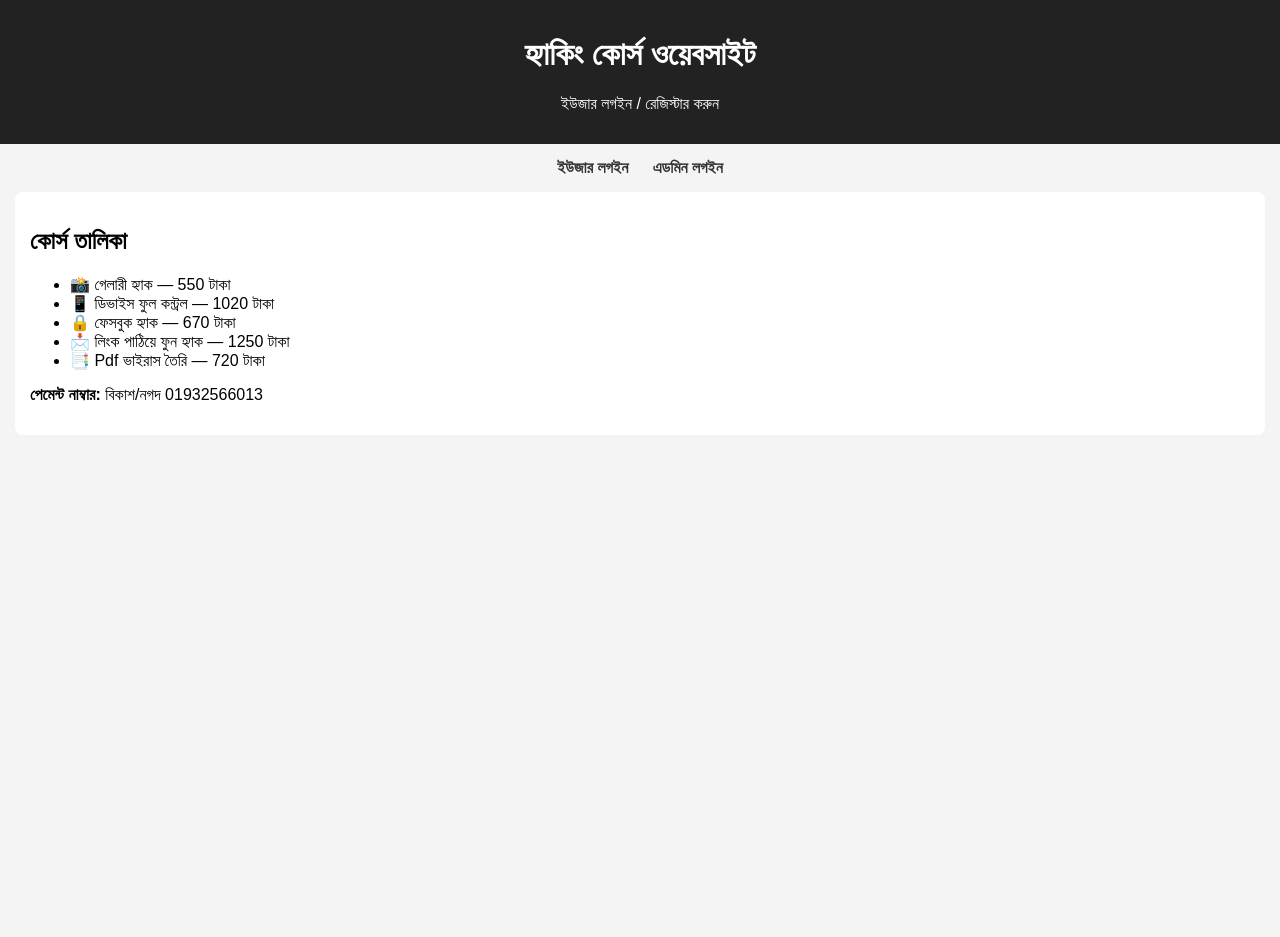
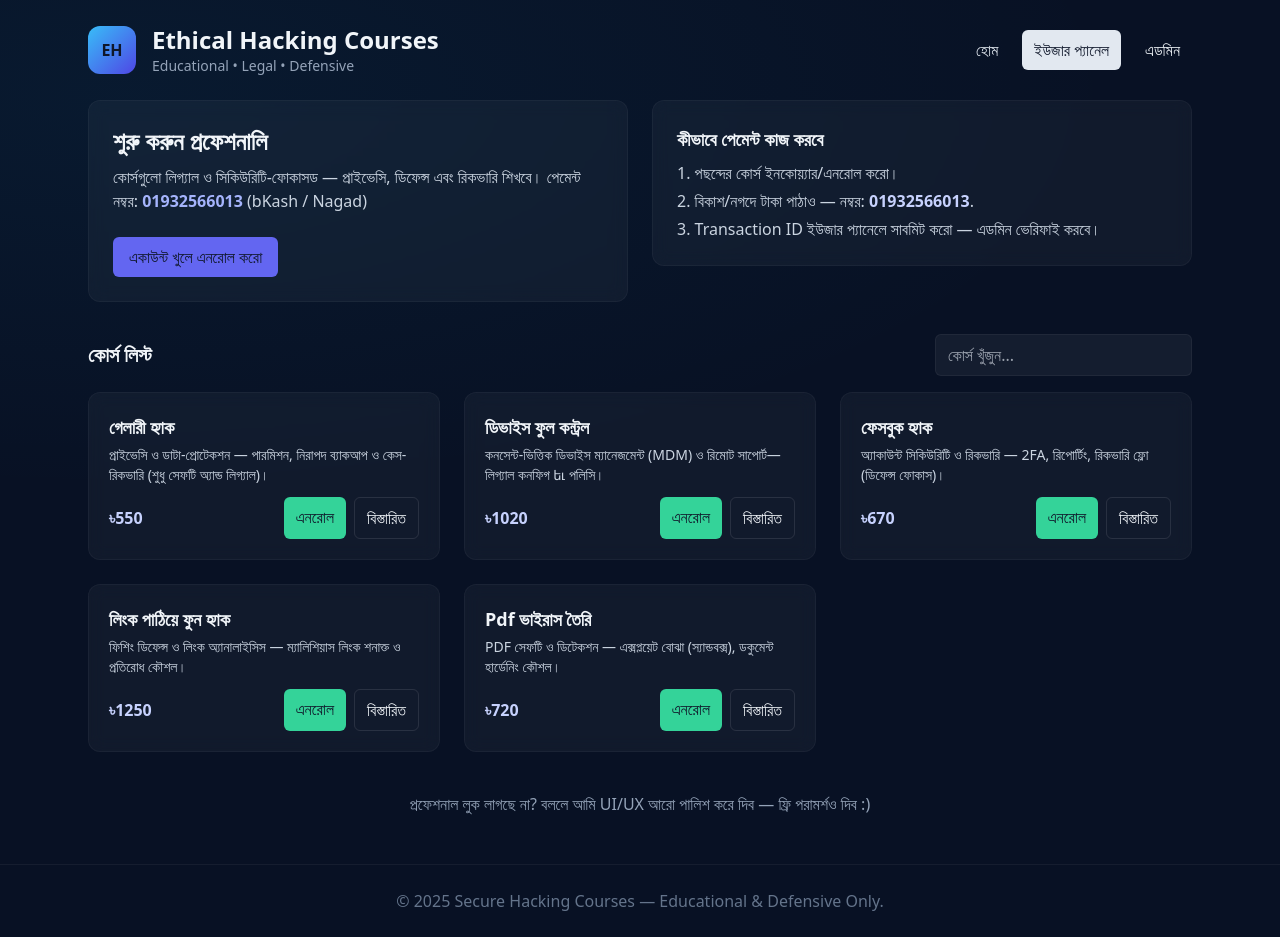
Before and after one commit to limonmir2024/cors, a plain HTML site: page index.html in a window 1280 px wide. Before the commit the page ends 800 px from the top, so only its background shows below. Drawn offline with nearby package versions, Linux system fonts and the light colour scheme.

Commit message:
Update index.html

```diff
--- a/index.html
+++ b/index.html
@@ -1,37 +1,118 @@
-<!DOCTYPE html>
+<!doctype html>
 <html lang="bn">
 <head>
-  <meta charset="UTF-8">
-  <title>হ্যাকিং কোর্স ওয়েবসাইট</title>
+  <meta charset="utf-8" />
+  <meta name="viewport" content="width=device-width,initial-scale=1" />
+  <title>Secure Hacking Courses — Home</title>
+  <script src="https://cdn.tailwindcss.com"></script>
   <style>
-    body { font-family: Arial, sans-serif; background: #f4f4f4; margin: 0; padding: 0; }
-    header { background: #222; color: #fff; padding: 15px; text-align: center; }
-    nav { margin: 15px; text-align: center; }
-    nav a { margin: 10px; text-decoration: none; color: #333; font-weight: bold; }
-    .course { background: #fff; margin: 15px; padding: 15px; border-radius: 8px; }
+    /* Small styling tweaks */
+    body { background: radial-gradient(1000px 400px at 10% 10%, rgba(14,165,233,0.06), transparent), #081124; }
+    .glass { background: rgba(255,255,255,0.04); backdrop-filter: blur(8px); border: 1px solid rgba(255,255,255,0.04); }
   </style>
 </head>
-<body>
-  <header>
-    <h1>হ্যাকিং কোর্স ওয়েবসাইট</h1>
-    <p>ইউজার লগইন / রেজিস্টার করুন</p>
+<body class="min-h-screen text-slate-100 antialiased">
+  <header class="py-6">
+    <div class="max-w-6xl mx-auto px-6 flex items-center justify-between">
+      <div class="flex items-center gap-4">
+        <div class="w-12 h-12 rounded-xl bg-gradient-to-br from-sky-400 to-indigo-600 grid place-items-center text-slate-900 font-extrabold">EH</div>
+        <div>
+          <h1 class="text-2xl font-semibold">Ethical Hacking Courses</h1>
+          <p class="text-sm text-slate-400">Educational • Legal • Defensive</p>
+        </div>
+      </div>
+      <nav class="flex items-center gap-3">
+        <a href="index.html" class="text-slate-200 px-3 py-2 rounded-md hover:bg-white/5">হোম</a>
+        <a href="user.html" class="px-3 py-2 rounded-md bg-slate-200 text-slate-900 font-medium">ইউজার প্যানেল</a>
+        <a href="admin.html" class="px-3 py-2 rounded-md hover:bg-white/5">এডমিন</a>
+      </nav>
+    </div>
   </header>
-  <nav>
-    <a href="user.html">ইউজার লগইন</a>
-    <a href="admin.html">এডমিন লগইন</a>
-  </nav>
-  <main>
-    <div class="course">
-      <h2>কোর্স তালিকা</h2>
-      <ul>
-        <li>📸 গেলারী হ্যাক — 550 টাকা</li>
-        <li>📱 ডিভাইস ফুল কন্ট্রল — 1020 টাকা</li>
-        <li>🔒 ফেসবুক হ্যাক — 670 টাকা</li>
-        <li>📩 লিংক পাঠিয়ে ফুন হ্যাক — 1250 টাকা</li>
-        <li>📑 Pdf ভাইরাস তৈরি — 720 টাকা</li>
-      </ul>
-      <p><b>পেমেন্ট নাম্বার:</b> বিকাশ/নগদ 01932566013</p>
-    </div>
+
+  <main class="max-w-6xl mx-auto px-6 pb-12">
+    <section class="grid md:grid-cols-2 gap-6 items-start">
+      <div class="glass p-6 rounded-xl">
+        <h2 class="text-2xl font-semibold mb-2">শুরু করুন প্রফেশনালি</h2>
+        <p class="text-slate-300 mb-4">কোর্সগুলো লিগ্যাল ও সিকিউরিটি-ফোকাসড — প্রাইভেসি, ডিফেন্স এবং রিকভারি শিখবে। পেমেন্ট নম্বর: <b class="text-indigo-300">01932566013</b> (bKash / Nagad)</p>
+        <a href="user.html" class="inline-block mt-2 px-4 py-2 bg-indigo-500 rounded-md font-medium text-slate-900">একাউন্ট খুলে এনরোল করো</a>
+      </div>
+
+      <div class="glass p-6 rounded-xl">
+        <h3 class="text-lg font-semibold mb-2">কীভাবে পেমেন্ট কাজ করবে</h3>
+        <ol class="list-decimal list-inside text-slate-300 space-y-1">
+          <li>পছন্দের কোর্স ইনকোয়্যার/এনরোল করো।</li>
+          <li>বিকাশ/নগদে টাকা পাঠাও — নম্বর: <span class="font-semibold text-indigo-200">01932566013</span>.</li>
+          <li>Transaction ID ইউজার প্যানেলে সাবমিট করো — এডমিন ভেরিফাই করবে।</li>
+        </ol>
+      </div>
+    </section>
+
+    <section class="mt-8">
+      <div class="flex items-center justify-between mb-4">
+        <h2 class="text-xl font-semibold">কোর্স লিস্ট</h2>
+        <input id="search" type="text" placeholder="কোর্স খুঁজুন..." class="px-3 py-2 rounded-md bg-white/5 border border-white/5 text-slate-100"/>
+      </div>
+
+      <div id="grid" class="grid sm:grid-cols-2 lg:grid-cols-3 gap-6">
+        <!-- cards injected by JS -->
+      </div>
+    </section>
+
+    <section class="mt-10 text-center text-slate-400">
+      <p>প্রফেশনাল লুক লাগছে না? বললে আমি UI/UX আরো পালিশ করে দিব — ফ্রি পরামর্শও দিব :)</p>
+    </section>
   </main>
+
+  <footer class="border-t border-white/5 py-6 text-center text-slate-500">
+    © <span id="year"></span> Secure Hacking Courses — Educational & Defensive Only.
+  </footer>
+
+  <script>
+    /* Data (titles/prices as you gave). Descriptions are defensive/legal. */
+    const COURSES = [
+      { id: 'c1', title: 'গেলারী হ্যাক', price: 550, desc: 'প্রাইভেসি ও ডাটা-প্রোটেকশন — পারমিশন, নিরাপদ ব্যাকআপ ও কেস-রিকভারি (শুধু সেফটি অ্যান্ড লিগ্যাল)।' },
+      { id: 'c2', title: 'ডিভাইস ফুল কন্ট্রল', price: 1020, desc: 'কনসেন্ট-ভিত্তিক ডিভাইস ম্যানেজমেন্ট (MDM) ও রিমোট সাপোর্ট—লিগ্যাল কনফিগ եւ পলিসি।' },
+      { id: 'c3', title: 'ফেসবুক হ্যাক', price: 670, desc: 'অ্যাকাউন্ট সিকিউরিটি ও রিকভারি — 2FA, রিপোর্টিং, রিকভারি ফ্লো (ডিফেন্স ফোকাস)।' },
+      { id: 'c4', title: 'লিংক পাঠিয়ে ফুন হ্যাক', price: 1250, desc: 'ফিশিং ডিফেন্স ও লিংক অ্যানালাইসিস — ম্যালিশিয়াস লিংক শনাক্ত ও প্রতিরোধ কৌশল।' },
+      { id: 'c5', title: 'Pdf ভাইরাস তৈরি', price: 720, desc: 'PDF সেফটি ও ডিটেকশন — এক্সপ্লয়েট বোঝা (স্যান্ডবক্স), ডকুমেন্ট হার্ডেনিং কৌশল।' },
+    ];
+
+    const grid = document.getElementById('grid');
+    const search = document.getElementById('search');
+
+    function renderCards(q='') {
+      grid.innerHTML = '';
+      const list = COURSES.filter(c => c.title.toLowerCase().includes(q.toLowerCase()));
+      for (const c of list) {
+        const el = document.createElement('article');
+        el.className = 'glass p-5 rounded-xl';
+        el.innerHTML = `
+          <h3 class="text-lg font-semibold mb-1">${c.title}</h3>
+          <p class="text-sm text-slate-300 mb-3">${c.desc}</p>
+          <div class="flex items-center justify-between">
+            <div><span class="text-indigo-200 font-bold">৳${c.price}</span></div>
+            <div class="flex gap-2">
+              <a href="user.html" class="px-3 py-2 rounded-md bg-emerald-400 text-slate-900 font-medium">এনরোল</a>
+              <button onclick="quickPreview('${c.id}')" class="px-3 py-2 rounded-md border border-white/10">বিস্তারিত</button>
+            </div>
+          </div>`;
+        grid.appendChild(el);
+      }
+    }
+
+    function quickPreview(id) {
+      const c = COURSES.find(x => x.id === id);
+      alert(`${c.title} — ${c.desc}\nফি: ৳${c.price}\nপেমেন্ট নম্বর: 01932566013 (bKash/Nagad)`);
+    }
+
+    search.addEventListener('input', e => renderCards(e.target.value));
+    renderCards();
+    document.getElementById('year').textContent = new Date().getFullYear();
+
+    // Save initial courses to localStorage if not present for other pages
+    if (!localStorage.getItem('eh_courses')) {
+      localStorage.setItem('eh_courses', JSON.stringify(COURSES));
+    }
+  </script>
 </body>
 </html>
```
